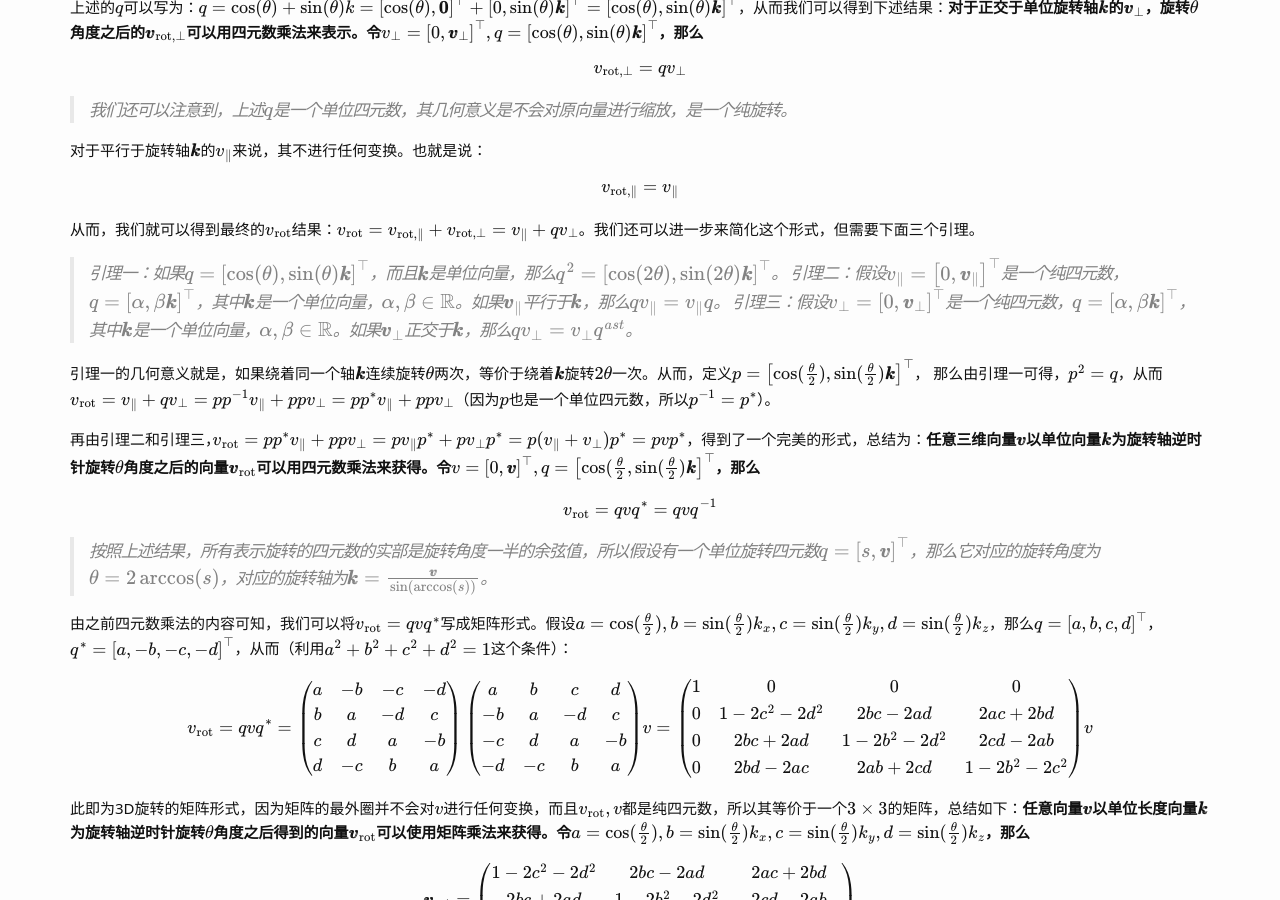
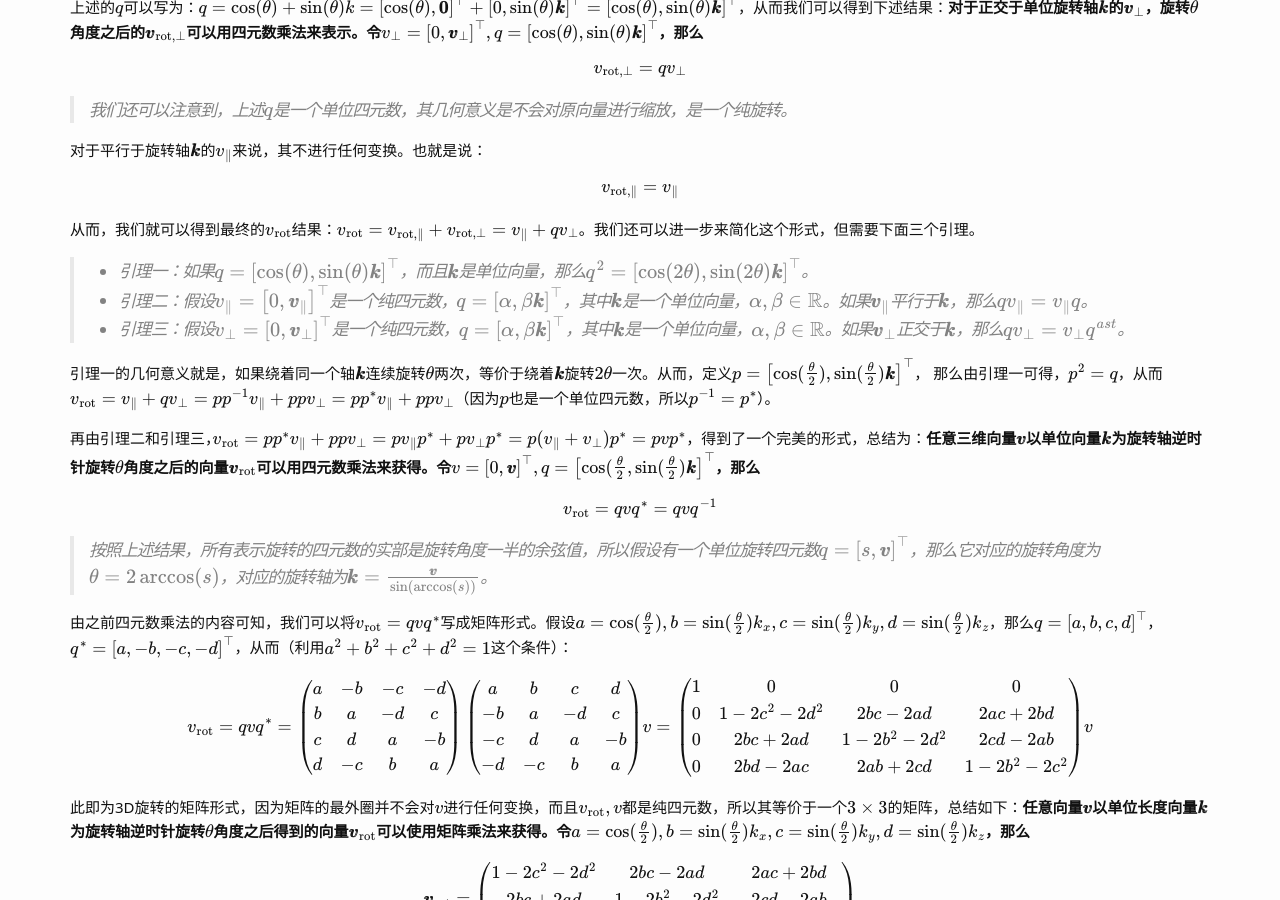
Before and after one commit to Wei-kang-Wang/tech-log, a Jekyll site: the page built from _posts/2024-08-11-3D视觉基础.md, in a window 1280 px wide and 900 px high, scrolled down 12380 px. Built offline with Jekyll 4.4.1, drawn with Linux system fonts in a browser that asks for light colours; some web fonts are replaced; formulas are drawn with MathJax 3; comment, search, counter and statistics services are not loaded.

Commit message:
Update 2024-08-11-3D视觉基础.md

```diff
--- a/_posts/2024-08-11-3D视觉基础.md
+++ b/_posts/2024-08-11-3D视觉基础.md
@@ -347,9 +347,9 @@ $$v_{\text{rot}, \Vert} = v_{\Vert}$$
 
 从而，我们就可以得到最终的$$v_{\text{rot}}$$结果：$$v_{\text{rot}} = v_{\text{rot}, \Vert} + v_{\text{rot}, \perp} = v_{\Vert} + qv_{\perp}$$。我们还可以进一步来简化这个形式，但需要下面三个引理。
 
-> 引理一：如果$$q = \left[\cos(\theta), \sin(\theta) \pmb{k} \right]^{\top}$$，而且$$\pmb{k}$$是单位向量，那么$$q^2 = \left[\cos(2 \theta), \sin(2 \theta)\pmb{k} \right]^{\top}$$。
-> 引理二：假设$$v_{\Vert} = \left[0, \pmb{v}_{\Vert} \right]^{\top}$$是一个纯四元数，$$q = \left[\alpha, \beta \pmb{k} \right]^{\top}$$，其中$$\pmb{k}$$是一个单位向量，$$\alpha, \beta \in \mathbb{R}$$。如果$$\pmb{v}_{\Vert}$$平行于$$\pmb{k}$$，那么$$qv_{\Vert} = v_{\Vert}q$$。
-> 引理三：假设$$v_{\perp} = \left[0, \pmb{v}_{\perp} \right]^{\top}$$是一个纯四元数，$$q = \left[\alpha, \beta \pmb{k} \right]^{\top}$$，其中$$\pmb{k}$$是一个单位向量，$$\alpha, \beta \in \mathbb{R}$$。如果$$\pmb{v}_{\perp}$$正交于$$\pmb{k}$$，那么$$qv_{\perp} = v_{\perp}q^{ast}$$。
+> * 引理一：如果$$q = \left[\cos(\theta), \sin(\theta) \pmb{k} \right]^{\top}$$，而且$$\pmb{k}$$是单位向量，那么$$q^2 = \left[\cos(2 \theta), \sin(2 \theta)\pmb{k} \right]^{\top}$$。
+> * 引理二：假设$$v_{\Vert} = \left[0, \pmb{v}_{\Vert} \right]^{\top}$$是一个纯四元数，$$q = \left[\alpha, \beta \pmb{k} \right]^{\top}$$，其中$$\pmb{k}$$是一个单位向量，$$\alpha, \beta \in \mathbb{R}$$。如果$$\pmb{v}_{\Vert}$$平行于$$\pmb{k}$$，那么$$qv_{\Vert} = v_{\Vert}q$$。
+> * 引理三：假设$$v_{\perp} = \left[0, \pmb{v}_{\perp} \right]^{\top}$$是一个纯四元数，$$q = \left[\alpha, \beta \pmb{k} \right]^{\top}$$，其中$$\pmb{k}$$是一个单位向量，$$\alpha, \beta \in \mathbb{R}$$。如果$$\pmb{v}_{\perp}$$正交于$$\pmb{k}$$，那么$$qv_{\perp} = v_{\perp}q^{ast}$$。
 
 引理一的几何意义就是，如果绕着同一个轴$$\pmb{k}$$连续旋转$$\theta$$两次，等价于绕着$$\pmb{k}$$旋转$$2\theta$$一次。从而，定义$$p = \left[\cos(\frac{\theta}{2}), \sin(\frac{\theta}{2}) \pmb{k} \right]^{\top}$$， 那么由引理一可得，$$p^2 = q$$，从而$$v_{\text{rot}} = v_{\Vert} + qv_{\perp} = pp^{-1} v_{\Vert} + pp v_{\perp} = pp^{\ast}v_{\Vert} + ppv_{\perp}$$（因为$$p$$也是一个单位四元数，所以$$p^{-1} = p^{\ast}$$）。
 
```
